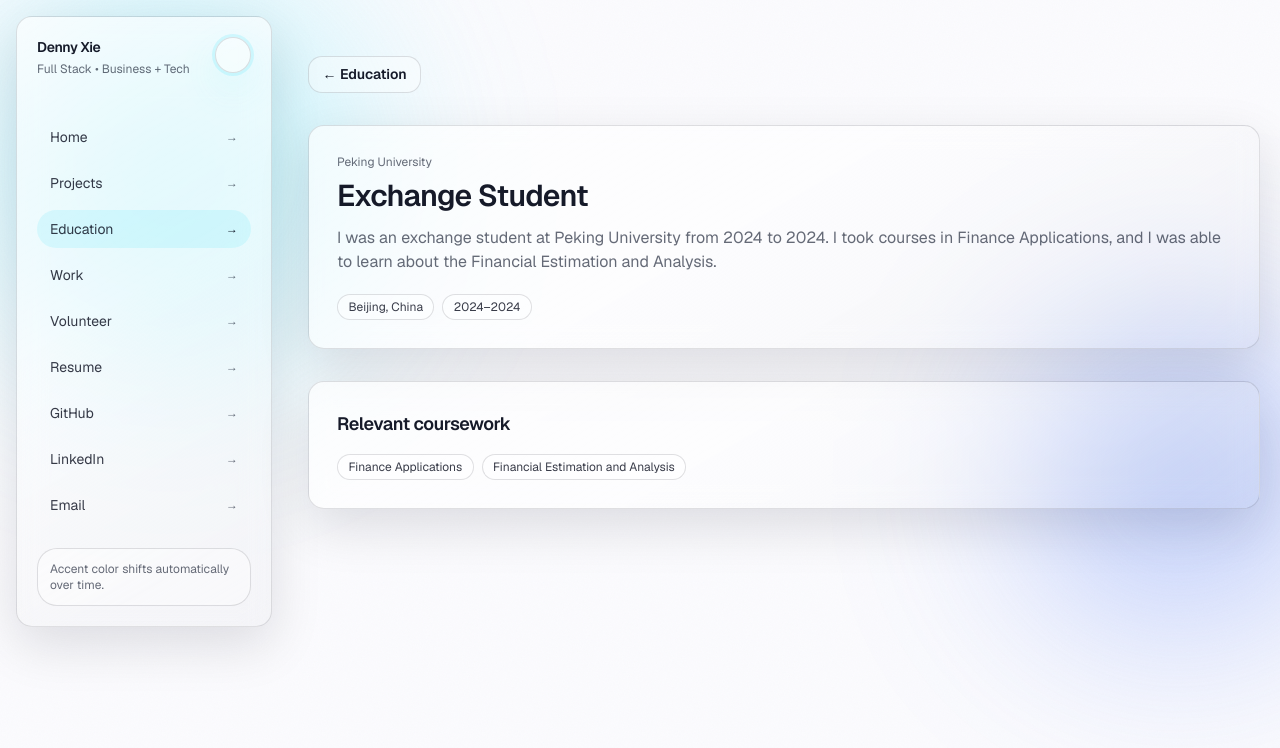
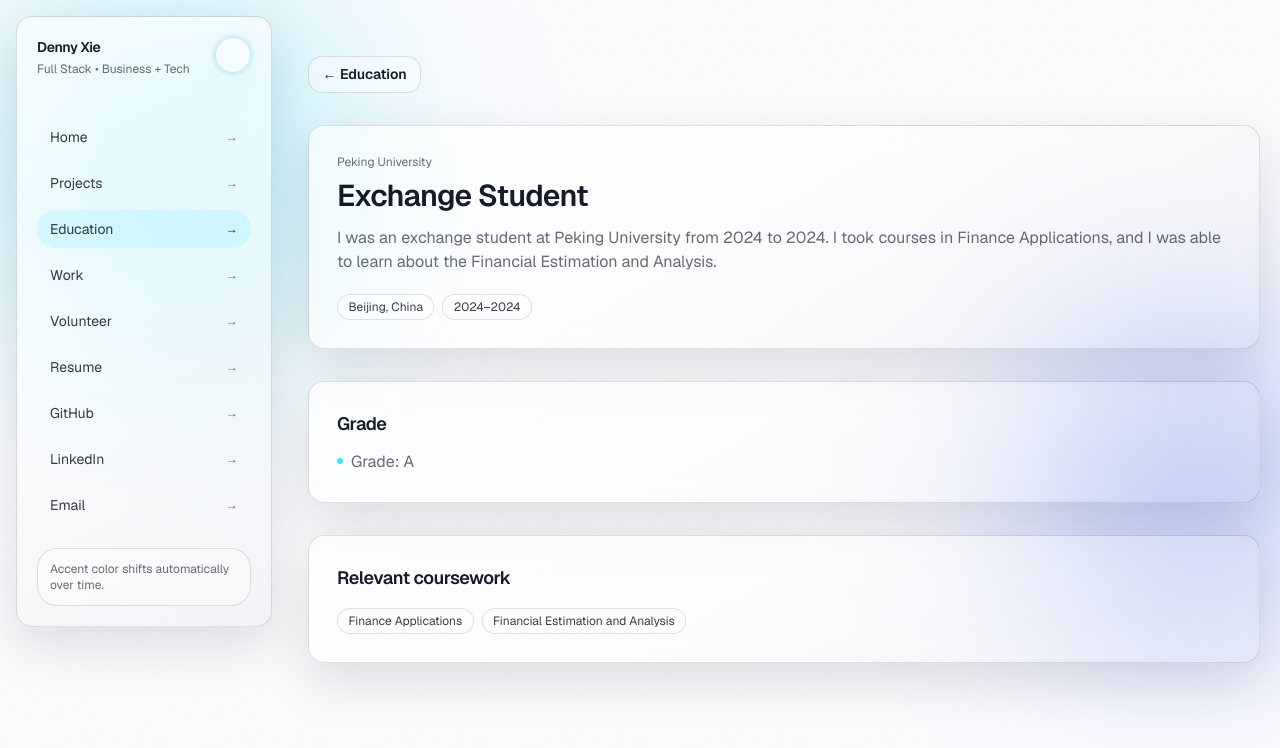
Before and after one commit to olddriver12356/DennyXHX_Profile, a Next.js app: page /education/Peking-University in a window 1280 px wide. Shown: the top 748 px of the page. Built offline with nearby package versions, Linux system fonts and the light colour scheme.

Commit message:
Fixed Education compile bug

```diff
--- a/app/education/[slug]/page.tsx
+++ b/app/education/[slug]/page.tsx
@@ -53,11 +53,11 @@
         </div>
       </section>
 
-      {edu.highlights?.length ? (
+      {edu.Grade?.length ? (
         <section className="surface rounded-2xl p-7">
-          <h2 className="text-lg font-semibold tracking-tight">Highlights</h2>
+          <h2 className="text-lg font-semibold tracking-tight">Grade</h2>
           <ul className="mt-3 space-y-2 text-[color:var(--muted)]">
-            {edu.highlights.map((x) => (
+            {edu.Grade.map((x) => (
               <li key={x} className="flex gap-2">
                 <span className="mt-2 h-1.5 w-1.5 flex-none rounded-full bg-[color:var(--accent)]" />
                 <span>{x}</span>
```
